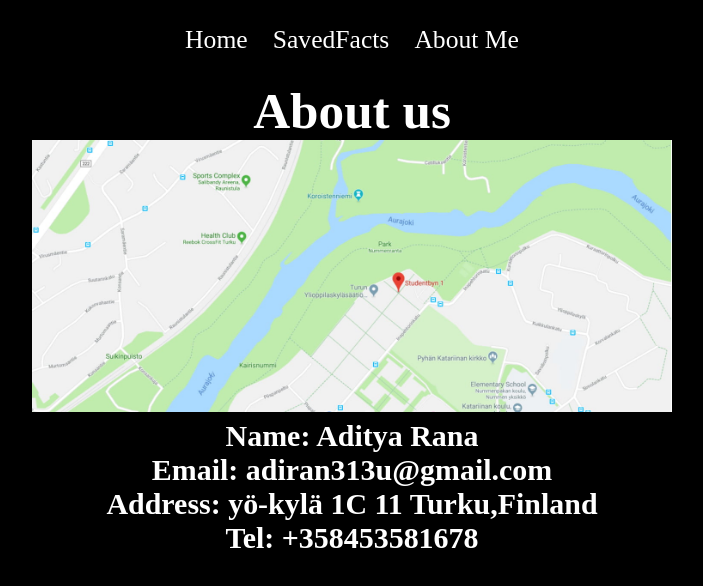
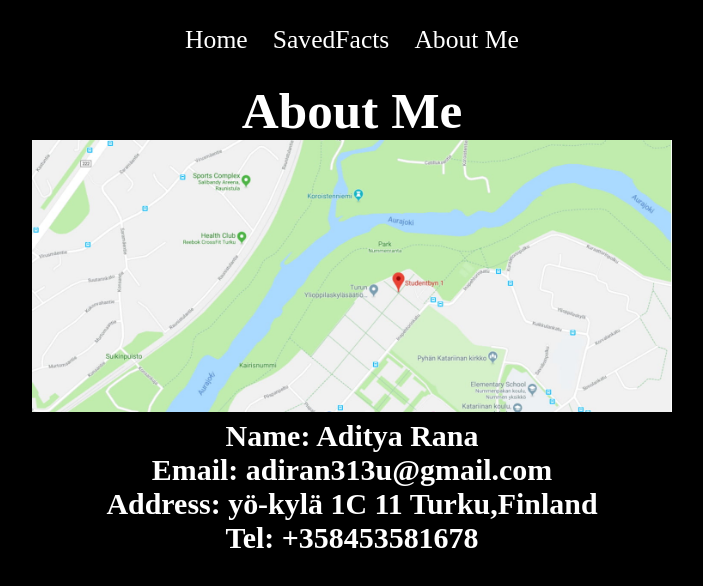
Before and after one commit to aditya745/chucks, a React (Create React App) app: page /aboutMe in a window 1280 px wide. Shown: the top 586 px of the page, without its empty margins (288-991 px from the left). Built offline with nearby package versions, Linux system fonts and the light colour scheme.

Commit message:
about us changed

```diff
--- a/src/components/aboutMe.js
+++ b/src/components/aboutMe.js
@@ -3,7 +3,7 @@ import contact from "../image/contact.jpg";
 const About = props => {
     return (
       <div className="about_me_container">
-        <h1>About us</h1>
+        <h1>About Me</h1>
         <div className="contact-container">
         <div className = "contact-image">
           <img src={contact} alt="contact" style = {{width:"50%", height:"50%"}}/>
```
